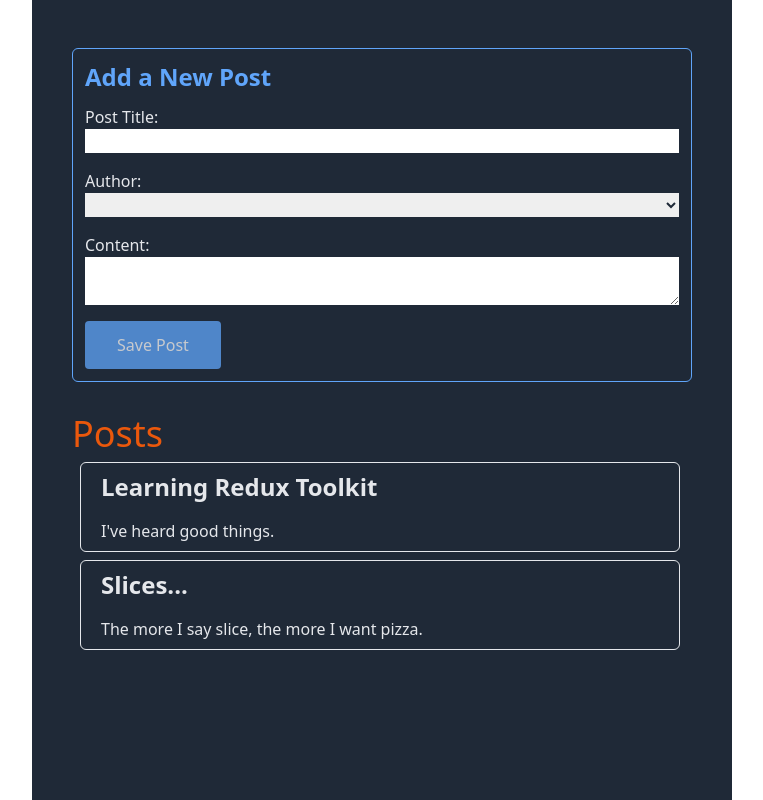
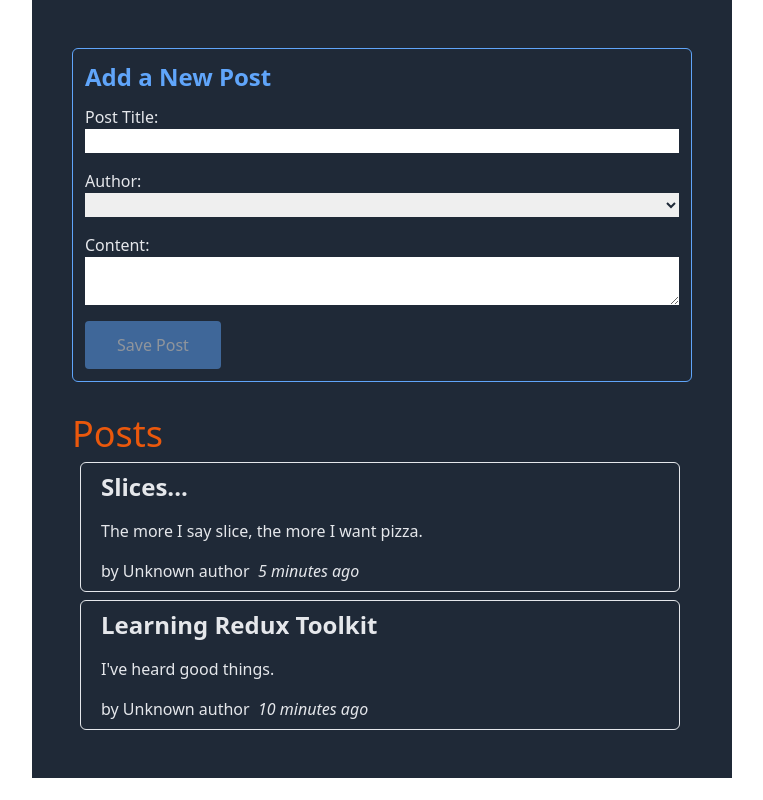
Before and after one commit to NeilRow56/next_redux_toolkit, a Next.js app: page / in a window 1280 px wide. Shown: the whole page, without its empty margins (258-1021 px from the left). Built offline with nearby package versions, Linux system fonts and the light colour scheme.

Commit message:
Author added using userId. TimaAgo added using date-fns. Posts reordered to show most recent first

```diff
--- a/components/AddPostForm.js
+++ b/components/AddPostForm.js
@@ -87,7 +87,7 @@
                 onClick={onSavePostClicked}
 
 
-                className='px-8 py-3 text-white bg-blue-400 rounded focus:outline-none disabled:opacity-75'
+                className='px-8 py-3 text-white bg-blue-400 rounded focus:outline-none disabled:opacity-50'
 
                 >
 
--- /dev/null
+++ b/components/PostAuthor.js
@@ -0,0 +1,17 @@
+import { useSelector } from "react-redux";
+import { selectAllUsers } from "../redux/features/usersSlice";
+
+import React from 'react'
+
+const PostAuthor = ({userId}) => {
+
+    const users = useSelector(selectAllUsers)
+
+    const author = users.find(user => user.id === userId);
+
+  return (
+    <span>by {author ? author.name : 'Unknown author'}</span>
+  )
+}
+
+export default PostAuthor
--- a/components/PostsList.js
+++ b/components/PostsList.js
@@ -1,16 +1,25 @@
 import React from 'react'
 import { useSelector } from 'react-redux'
 import { selectAllPosts } from '../redux/features/postsSlice'
+import PostAuthor from './PostAuthor'
+import TimeAgo from './TimeAgo'
 
 const PostsList = () => {
 
     const posts = useSelector(selectAllPosts)
 
-    const renderedPosts = posts.map((post) => (
+    const orderedPosts = posts.slice().sort((a, b) => b.date.localeCompare(a.date))
+
+    const renderedPosts = orderedPosts.map((post) => (
         <article className='border border-gray-200 rounded-md m-2 max-w-[600px] ' key={post.id}>
             <h3 className='text-2xl text-gray-200 font-bold px-5 py-2'>{post.title}</h3>
             {/* First 100 posts */}
             <p className='text-gray-200 px-5 py-2 '>{post.content.substring(0, 100)}</p>
+            <p className='text-gray-200 px-5 py-2 '>
+              <PostAuthor userId={post.userId} />
+              <TimeAgo timestamp={post.date} />
+
+            </p>
         </article>
     ))
   return (
--- /dev/null
+++ b/components/TimeAgo.js
@@ -0,0 +1,20 @@
+import { parseISO, formatDistanceToNow } from 'date-fns'
+
+import React from 'react'
+
+const TimeAgo = ({ timestamp }) => {
+
+    let timeAgo = ''
+    if (timestamp) {
+        const date = parseISO(timestamp)
+        const timePeriod = formatDistanceToNow(date)
+        timeAgo = `${timePeriod} ago`
+    }
+  return (
+    <span title={timestamp}>
+            &nbsp; <i>{timeAgo}</i>
+        </span>
+  )
+}
+
+export default TimeAgo
--- a/package.json
+++ b/package.json
@@ -10,6 +10,7 @@
   },
   "dependencies": {
     "@reduxjs/toolkit": "^1.8.6",
+    "date-fns": "^2.29.3",
     "next": "12.3.1",
     "next-redux-wrapper": "^8.0.0",
     "react": "18.2.0",
--- a/pages/index.js
+++ b/pages/index.js
@@ -12,7 +12,7 @@
         <link rel="icon" href="/favicon.ico" />
       </Head>
 
-      <main className='container max-w-[700px] mx-auto bg-gray-800 text-whites h-screen p-10 pt-10'>
+      <main className='container max-w-[700px] mx-auto bg-gray-800 text-whites  p-10 pt-10'>
       <AddPostForm />
         <PostsList />
 
--- a/redux/features/postsSlice.js
+++ b/redux/features/postsSlice.js
@@ -1,4 +1,5 @@
 import { createSlice, nanoid } from "@reduxjs/toolkit";
+import { sub } from 'date-fns'
 
 
 
@@ -7,12 +8,14 @@
         id: '1',
         title: 'Learning Redux Toolkit',
         content: "I've heard good things.",
+        date: sub(new Date(), { minutes: 10 }).toISOString(),
 
     },
     {
         id: '2',
         title: 'Slices...',
         content: "The more I say slice, the more I want pizza.",
+        date: sub(new Date(), { minutes: 5 }).toISOString(),
 
     }
 ]
@@ -35,6 +38,7 @@
                         id: nanoid(),
                         title,
                         content,
+                        date: new Date().toISOString(),
                         userId
                     }
                 }
```
Also changed, not shown: 1 other file (tests, documents, lock files or other folders).
